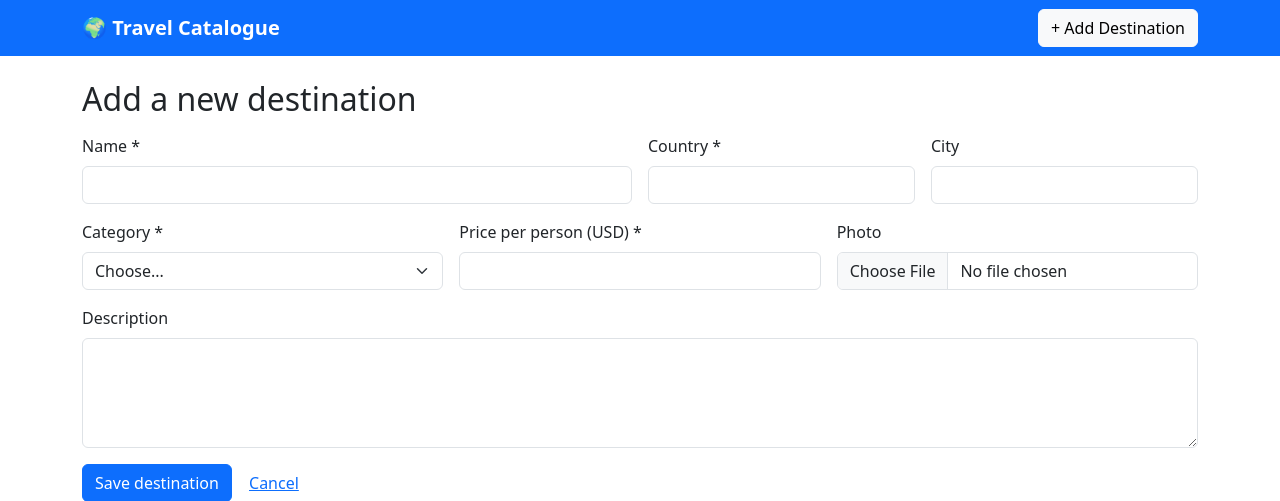
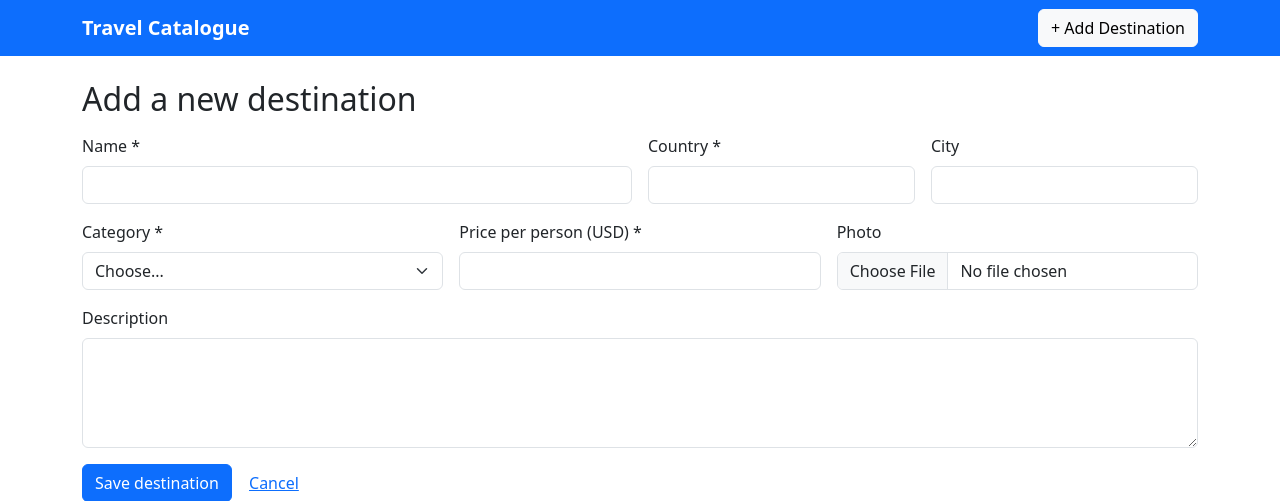
Before and after one commit to millindpatro/travel-catelogue, a Flask app: page /add in a window 1280 px wide. Shown: the top 501 px of the page. Run offline with Flask 3, Linux system fonts and the light colour scheme.

Commit message:
Update base.html

```diff
--- a/templates/base.html
+++ b/templates/base.html
@@ -10,7 +10,7 @@
 <body>
     <nav class="navbar navbar-expand-lg navbar-dark bg-primary mb-4">
         <div class="container">
-            <a class="navbar-brand fw-bold" href="{{ url_for('index') }}">🌍 Travel Catalogue</a>
+            <a class="navbar-brand fw-bold" href="{{ url_for('index') }}">Travel Catalogue</a>
             <a class="btn btn-light" href="{{ url_for('add') }}">+ Add Destination</a>
         </div>
     </nav>
```
